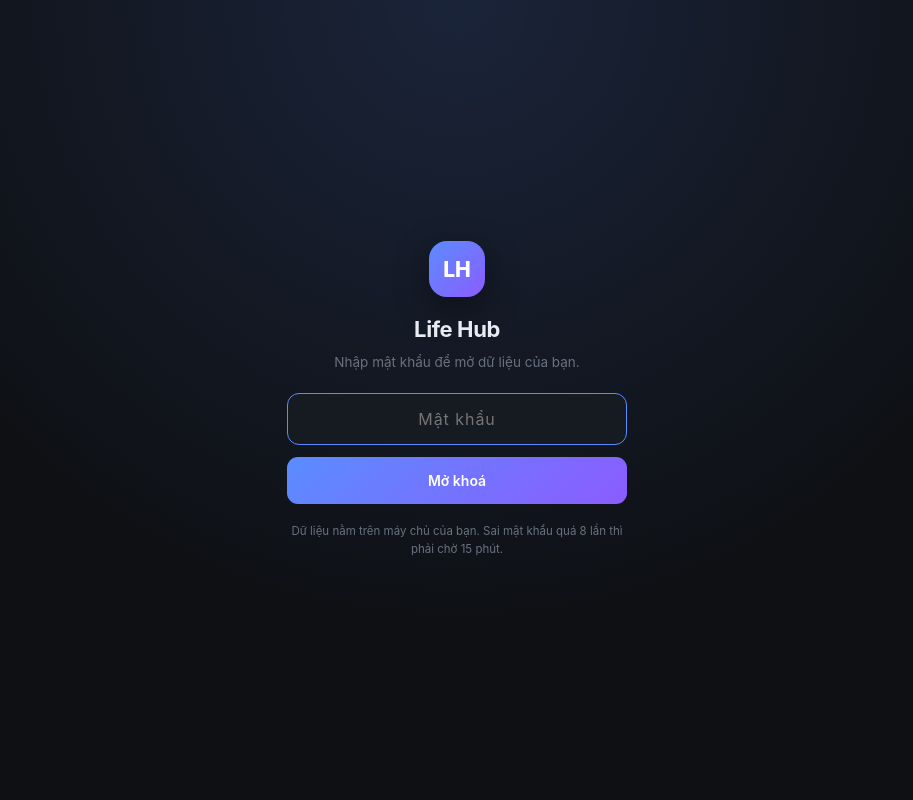
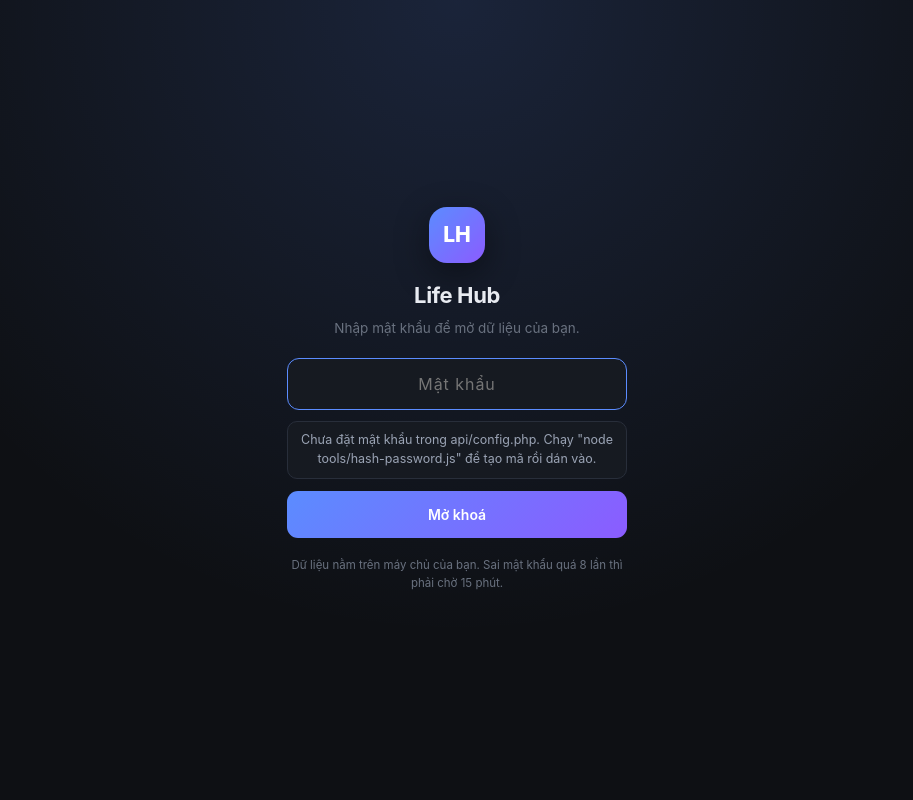
Before and after one commit to luhuybk/Huy-hieusuatcanhan, a PHP site: page / in a window 1280 px wide. Shown: the whole page, without its empty margins (183-1096 px from the left). Run offline with PHP 8.4, Linux system fonts and the light colour scheme.

Commit message:
Nói ra khi máy chủ đăng nhập không nối được, thay vì im lặng bỏ qua
Tính năng đăng nhập và đồng bộ vẫn nguyên vẹn từ commit d29782a — file
.zip lần đó chỉ là bản sao của dist/, mọi sửa đổi đều ghi thẳng vào
js/api.js và api/. Nhưng khi rà lại thì thấy một lỗ thật:

Nếu máy chủ trả 404 cho api/index.php (thư mục api/ chưa lên, hoặc app
nằm ở đường dẫn khác), app âm thầm chuyển sang chế độ chỉ lưu trên máy:
không hỏi mật khẩu, không đồng bộ, và không báo gì cả. Người dùng tưởng
dữ liệu đang được bảo vệ trong khi không phải.

Nguy hơn nữa: hosting chưa bật PHP sẽ gửi thẳng nội dung api/index.php
ra ngoài kèm HTTP 200. Trước đây app chỉ thấy "không phải JSON" rồi coi
như máy chủ hỏng vặt.

Sửa
- phân biệt được ba ca: 404 (thiếu api/), trả về mã PHP (chưa bật PHP),
  và lỗi HTTP khác — mỗi ca có câu giải thích riêng bằng tiếng Việt
- ca "trả về mã PHP" giờ KHOÁ app lại như mọi lỗi máy chủ khác
- ca 404 vẫn cho dùng offline nhưng hiện thanh đỏ "Đang chạy KHÔNG có
  đăng nhập", kèm nút "Vì sao?" chỉ đúng cách tự kiểm tra
- cổng đăng nhập hiện luôn lý do dưới ô mật khẩu

Đã thử cả ba kiểu hỏng bằng máy chủ giả lập, và thử lại đường chạy bình
thường để chắc không có cảnh báo sai.

README thêm bảng gỡ rối "App không hỏi mật khẩu — kiểm thế nào".

Co-Authored-By: Claude Opus 5 <noreply@anthropic.com>

```diff
--- a/css/style.css
+++ b/css/style.css
@@ -395,3 +395,5 @@ body.locked .app,body.locked .fab{display:none}
 }
 .updbar span{white-space:nowrap;overflow:hidden;text-overflow:ellipsis}
 .updbar .iconbtn{width:30px;height:30px;font-size:13px}
+.updbar.warn{border-color:var(--bad);background:color-mix(in srgb,var(--bad) 12%,var(--bg2))}
+.updbar.warn span{color:var(--bad)}
--- a/js/api.js
+++ b/js/api.js
@@ -13,6 +13,7 @@ const Server = (() => {
   const SEEN  = 'lifehub.hasserver';     // máy này từng thấy máy chủ chưa
   let mode = 'unknown';                  // unknown | none | anon | authed
   let checking = null;
+  let problem = '';                      // vì sao không nối được máy chủ, để nói cho người dùng
 
   const url = () => 'api/index.php';
   const available = () => mode === 'anon' || mode === 'authed';
@@ -32,11 +33,22 @@ const Server = (() => {
       /* lỗi mạng: không có res, không có status — phân biệt được với lỗi máy chủ */
       throw new Error('Không nối được tới máy chủ. Kiểm tra mạng rồi thử lại.');
     }
-    let data = null;
-    try { data = await res.json(); } catch(e){}
+    let data = null, raw = '';
+    try { raw = await res.text(); data = JSON.parse(raw); } catch(e){}
+
+    /* Trả về 200 mà không phải JSON = hosting đang đưa thẳng mã PHP ra
+       thay vì chạy nó. Phải nhận ra ca này, nếu không app tưởng máy chủ
+       hỏng vặt rồi bỏ qua luôn phần đăng nhập. */
+    const looksLikePhp = !data && /<\?php|LH_PASSWORD/.test(raw.slice(0, 400));
+
     if (!res.ok || !data || data.ok === false){
-      const err = new Error((data && data.error) || ('Máy chủ trả lỗi ' + res.status));
+      const err = new Error(
+        looksLikePhp ? 'Máy chủ không chạy PHP — nó đang gửi thẳng nội dung file api/index.php ra ngoài.'
+        : (data && data.error) || (!data ? 'Máy chủ trả về thứ không phải JSON (HTTP ' + res.status + ')'
+                                         : 'Máy chủ trả lỗi ' + res.status));
       err.status = res.status;
+      err.notJson = !data;
+      err.php = looksLikePhp;
       if (res.status === 401 && action !== 'login'){ mode = 'anon'; clearGrace(); }
       throw err;
     }
@@ -60,17 +72,29 @@ const Server = (() => {
     checking = call('me')
       .then(d => {
         try { localStorage.setItem(SEEN, '1'); } catch(e){}
+        problem = '';
         mode = d.auth ? 'authed' : 'anon';
         if (d.auth && d.expires) setGrace(d.expires);
         return mode;
       })
       .catch(err => {
-        if (err.status === 404){                 // chưa cài thư mục api/ → chỉ lưu trên máy
+        if (err.status === 404){
+          /* Không có api/ trên máy chủ. App vẫn chạy được (chỉ lưu trên máy),
+             nhưng KHÔNG có đăng nhập — phải nói ra, không được im lặng. */
           try { localStorage.removeItem(SEEN); } catch(e){}
           mode = 'none';
+          problem = 'Không tìm thấy api/index.php trên máy chủ (lỗi 404). '
+                  + 'Thư mục api/ chưa được đưa lên, hoặc app đang nằm ở đường dẫn khác.';
         }
         else if (err.status === 401) mode = 'anon';
-        else if (err.status) mode = 'anon';      // máy chủ có đó nhưng đang trục trặc
+        else if (err.php){
+          mode = 'anon';
+          problem = err.message + ' Bật PHP cho tên miền này trong hPanel rồi tải lại.';
+        }
+        else if (err.status){
+          mode = 'anon';                          // máy chủ có đó nhưng đang trục trặc
+          problem = err.message;
+        }
         else {
           /* Không nối được mạng. Máy này từng có máy chủ thì vẫn phải hỏi
              mật khẩu khi hạn dùng tạm đã hết — nếu không thì chỉ cần rút
@@ -104,7 +128,8 @@ const Server = (() => {
   const push  = rows  => call('push', {rows});
   const stats = ()    => call('stats');
 
-  return {probe, login, logout, logoutAll, pull, push, stats, available, authed, state, call};
+  return {probe, login, logout, logoutAll, pull, push, stats, available, authed, state, call,
+          problem: () => problem};
 })();
 window.Server = Server;
 
@@ -116,6 +141,7 @@ const Gate = (() => {
   let busy = false;
 
   function show(note){
+    if (!note && Server.problem()) note = Server.problem();
     document.body.classList.add('locked');
     let el = document.getElementById('gate');
     if (!el){
--- a/js/app.js
+++ b/js/app.js
@@ -1165,7 +1165,8 @@ document.addEventListener('click', e => {
 
     /* bản mới của app */
     case 'doRefresh': doRefresh(); break;
-    case 'hideUpd': { const b = document.querySelector('.updbar'); if (b) b.remove(); break; }
+    case 'hideUpd': { const b = el.closest('.updbar'); if (b) b.remove(); break; }
+    case 'whyNoServer': whyNoServer(); break;
 
     /* nhắc lặp lại */
     case 'addRem':  addRem(); break;
@@ -1346,6 +1347,34 @@ function updateBar(){
 }
 window.updateBar = updateBar;
 
+/* Cảnh báo app đang chạy mà không có máy chủ đăng nhập. Cố tình khó bỏ qua:
+   nếu bạn tưởng dữ liệu đang được bảo vệ mà thật ra không, đó là chuyện lớn. */
+function noServerBar(reason){
+  const el = document.createElement('div');
+  el.className = 'updbar warn';
+  el.innerHTML = `<span title="${esc(reason)}">⚠︎ Đang chạy KHÔNG có đăng nhập — dữ liệu chỉ nằm trên máy này.</span>
+    <button class="btn sm" data-act="whyNoServer">Vì sao?</button>
+    <button class="iconbtn" data-act="hideUpd" title="Để sau">✕</button>`;
+  document.body.appendChild(el);
+  el._reason = reason;
+}
+function whyNoServer(){
+  const bar = document.querySelector('.updbar.warn');
+  $('#modals').innerHTML = `<div class="ov" data-ovclose><div class="sheet">
+    <h2>Chưa nối được máy chủ</h2>
+    <div class="dim" style="margin:-8px 0 14px;line-height:1.65">${esc((bar && bar._reason) || '')}</div>
+    <div class="dim" style="line-height:1.7">
+      Vì vậy app đang chạy như một sổ tay chỉ lưu trong trình duyệt này:
+      không hỏi mật khẩu, và dữ liệu <b>không</b> đồng bộ sang điện thoại.<br><br>
+      Cách kiểm tra nhanh: mở <b>${esc(location.origin + location.pathname.replace(/[^/]*$/, ''))}api/index.php</b>
+      trên một tab mới.<br>
+      · Thấy <b>{"ok":false,"error":"Chỉ nhận POST"}</b> → PHP chạy tốt, lỗi nằm chỗ khác.<br>
+      · Thấy trang lỗi 404 → thư mục <b>api/</b> chưa lên máy chủ.<br>
+      · Thấy mã PHP hiện ra → hosting chưa bật PHP cho tên miền này.
+    </div>
+    <button class="btn full" style="margin-top:14px" data-close>Đóng</button></div></div>`;
+}
+
 function doRefresh(){
   /* bảo service worker bỏ bộ nhớ đệm rồi mới tải lại, nếu không
      lần tải kế tiếp vẫn có thể lấy đúng bản cũ đang lưu */
@@ -1390,6 +1419,9 @@ function boot(){
      Không có (mở bằng file, hay bản gộp một tệp) thì chạy như cũ. */
   Server.probe().then(m => {
     if (m === 'anon'){ Gate.show(); return; }
+    /* Đang ở một địa chỉ web thật mà không nối được máy chủ nghĩa là app
+       đang chạy KHÔNG có đăng nhập. Không được im lặng chuyện đó. */
+    if (m === 'none' && Server.problem()) noServerBar(Server.problem());
     render();
     if (wantDemo && isEmpty) seedDemo();
     Sync.start();
```
Also changed, not shown: README.md.
